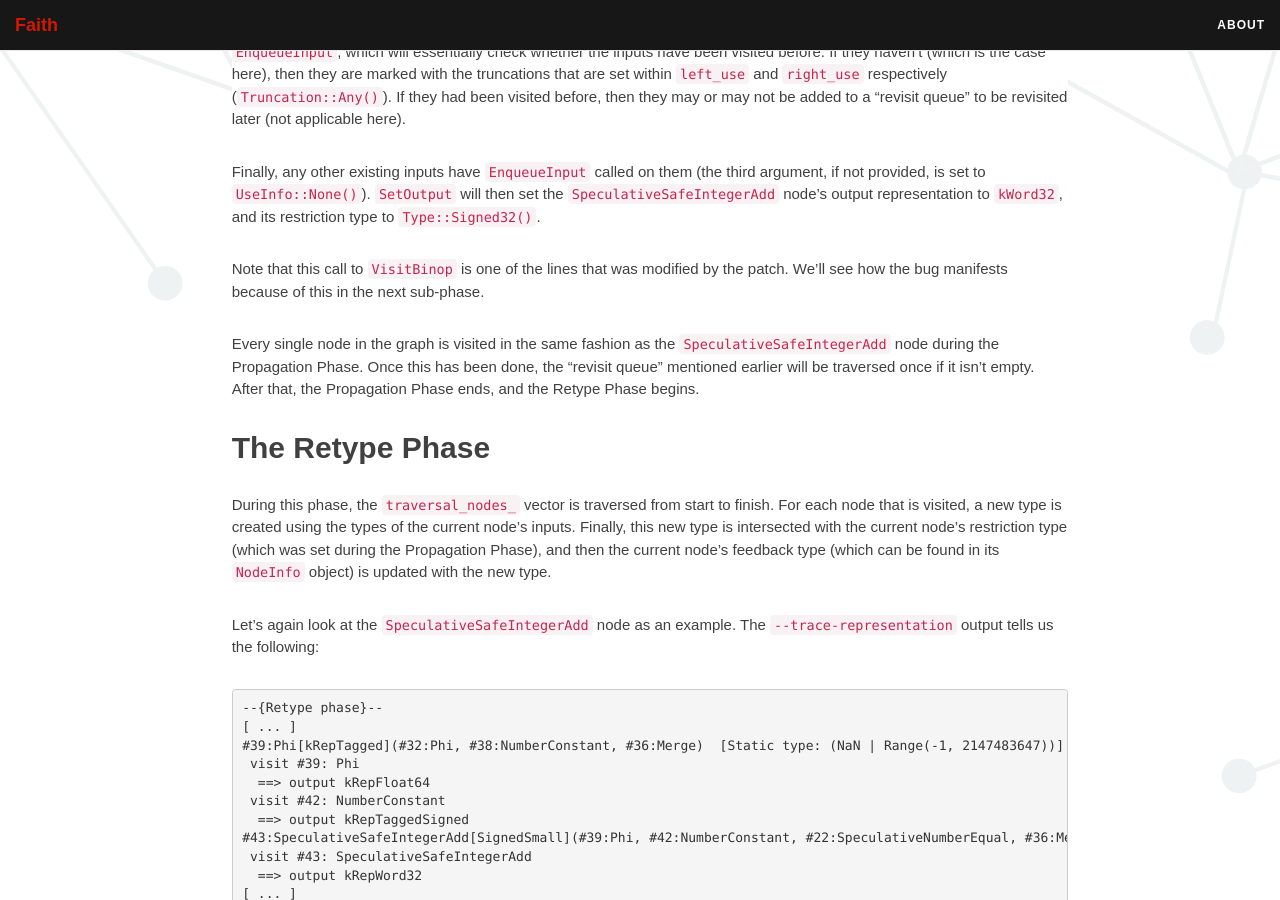
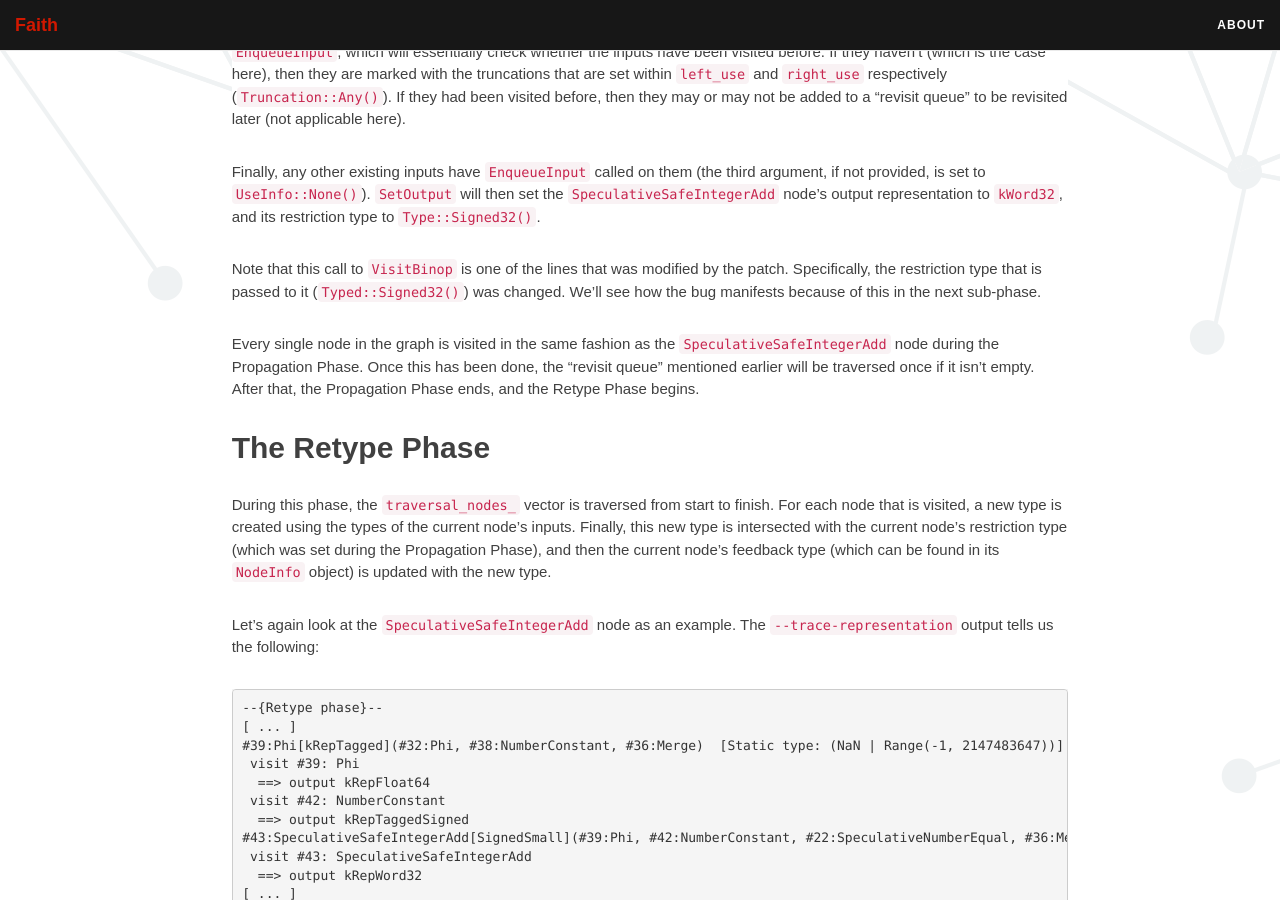
Before and after one commit to farazsth98/farazsth98.github.io, a Jekyll site: the page built from _posts/2021-01-06-cve-2020-16040-analysis.md, in a window 1280 px wide and 900 px high, scrolled down 14623 px. Built offline with Jekyll 4.4.1, drawn with Linux system fonts in a browser that asks for light colours; nearby versions of some CDN libraries.

Commit message:
Fixed typo

```diff
--- a/_posts/2021-01-06-cve-2020-16040-analysis.md
+++ b/_posts/2021-01-06-cve-2020-16040-analysis.md
@@ -474,7 +474,7 @@ The first two input nodes are processed using the `left_use` and `right_use` arg
 
 Finally, any other existing inputs have `EnqueueInput` called on them (the third argument, if not provided, is set to `UseInfo::None()`). `SetOutput` will then set the `SpeculativeSafeIntegerAdd` node's output representation to `kWord32`, and its restriction type to `Type::Signed32()`.
 
-Note that this call to `VisitBinop` is one of the lines that was modified by the patch. We'll see how the bug manifests because of this in the next sub-phase.
+Note that this call to `VisitBinop` is one of the lines that was modified by the patch. Specifically, the restriction type that is passed to it (`Typed::Signed32()`) was changed. We'll see how the bug manifests because of this in the next sub-phase.
 
 Every single node in the graph is visited in the same fashion as the `SpeculativeSafeIntegerAdd` node during the Propagation Phase. Once this has been done, the "revisit queue" mentioned earlier will be traversed once if it isn't empty. After that, the Propagation Phase ends, and the Retype Phase begins.
 
```
